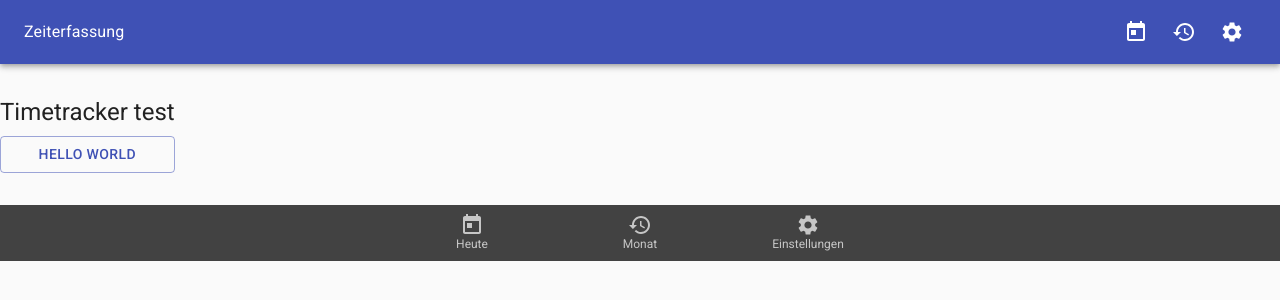
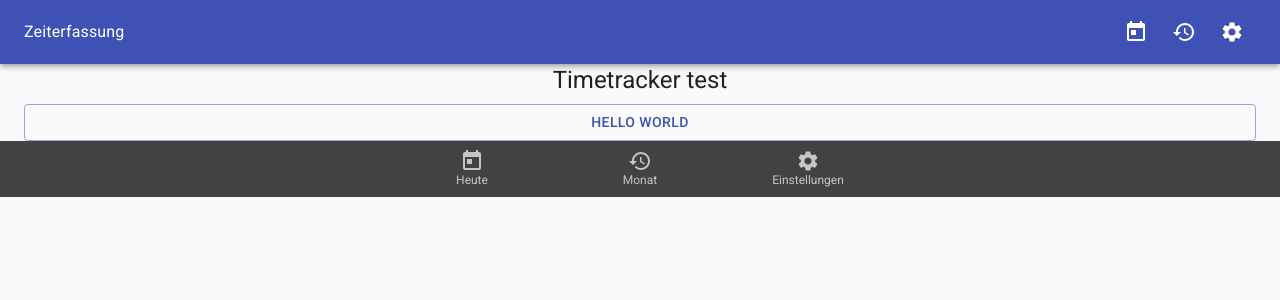
Before and after one commit to tschult/timetracker, a React (Create React App) app: page / in a window 1280 px wide. Shown: the top 300 px of the page. Built offline with nearby package versions, Linux system fonts and the light colour scheme.

Commit message:
json fix

```diff
--- a/src/App.js
+++ b/src/App.js
@@ -1,5 +1,5 @@
 import React, { Component } from 'react';
-import { Button, Grid, Typography, Box} from '@material-ui/core';
+import { Button, Grid, Typography, Box, Paper, Container} from '@material-ui/core';
 import Header from './Header';
 import BotNav from './BotNav';
 
@@ -15,14 +15,15 @@ export default class App extends Component {
           <Header/>
         </Grid>
         <Grid item container>
-          <Box my={4}>
+        <Container>
+
             <Typography variant="h5" component="h5" gutterBottom align="center">
               Timetracker test
             </Typography>
             <Button variant="outlined" color="primary" fullWidth>Hello World</Button>
 
+          </Container>
 
-          </Box>
         </Grid>
         <Grid item>
           <BotNav/>
```
Also changed, not shown: 1 other file (tests, documents, lock files or other folders).
